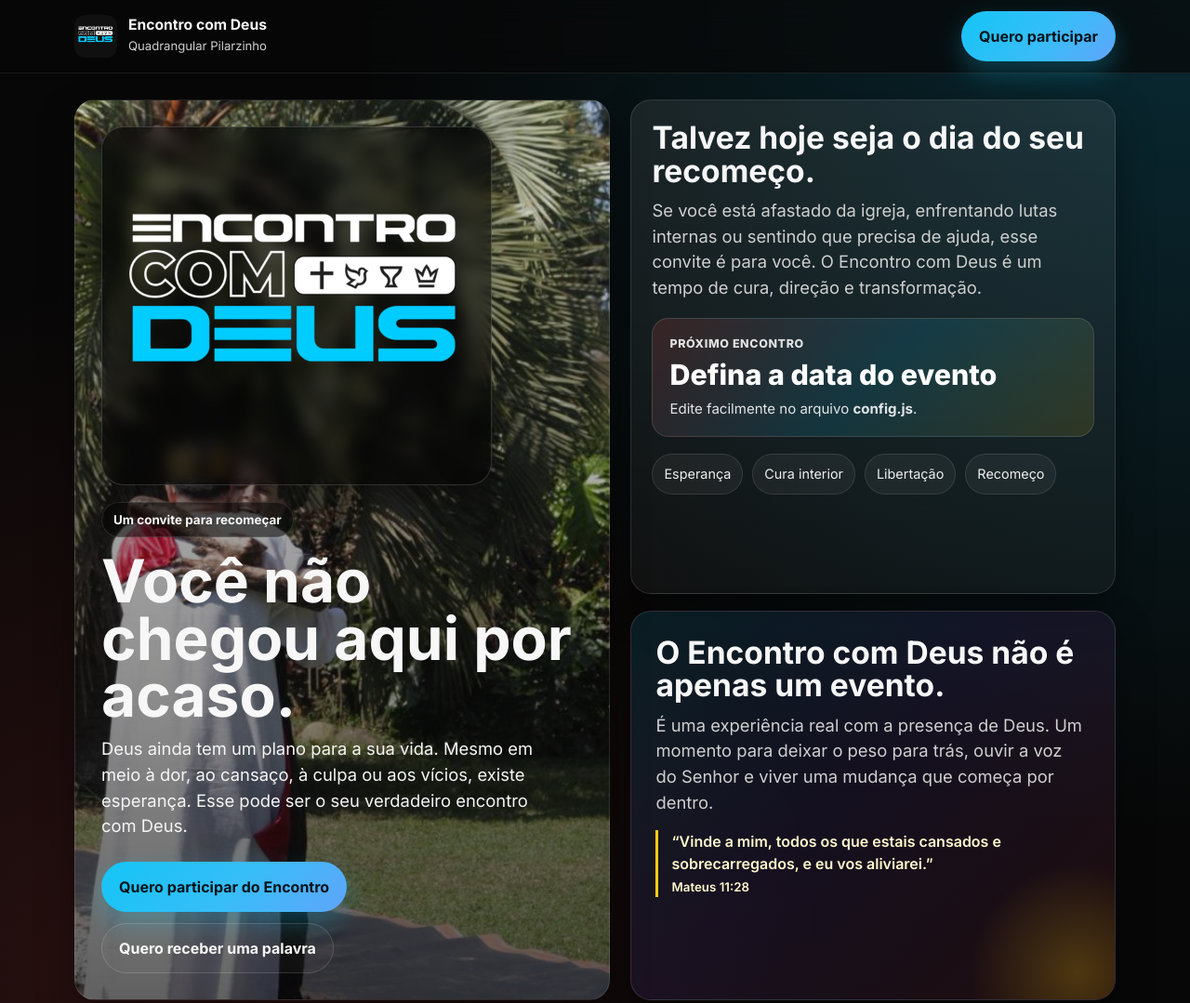
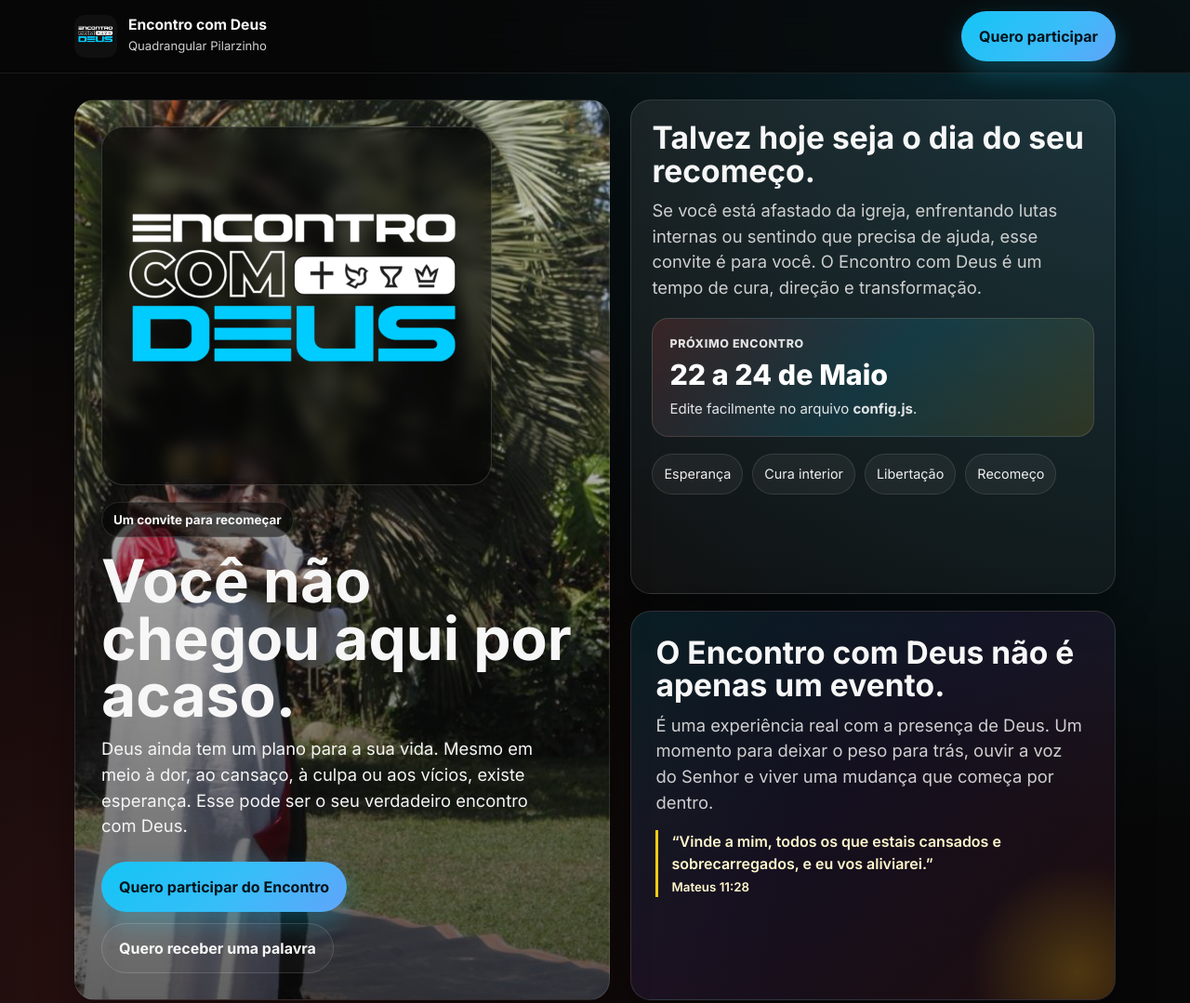
Before and after one commit to pilarzinhoquadrangular-arch/ieqpilarzinho, a plain HTML site: page index.html in a window 1280 px wide. Shown: the top 1079 px of the page at 93% size. Drawn offline with Linux system fonts and the light colour scheme.

Commit message:
Update index.html

```diff
--- a/index.html
+++ b/index.html
@@ -760,10 +760,14 @@
   (function () {
     const btn = document.getElementById('formButton');
     const alertBox = document.getElementById('formAlert');
-      const hasConfig = typeof window.ENCONTRO_CONFIG === 'object' && !!window.ENCONTRO_CONFIG.googleFormsUrl;
+    const eventDateEl = document.getElementById('event-date');
 
-      if (hasConfig) {
-        btn.href = window.ENCONTRO_CONFIG.googleFormsUrl;
+    const config = window.ENCONTRO_CONFIG || {};
+    const hasFormUrl = !!config.googleFormsUrl;
+    const hasEventDate = !!config.eventDate;
+
+    if (hasFormUrl) {
+      btn.href = config.googleFormsUrl;
       alertBox.style.display = 'none';
     } else {
       btn.href = '#';
@@ -772,7 +776,9 @@
         alert('Falta inserir o link do Google Forms em config.js para ativar a inscrição.');
       });
     }
+
+    if (hasEventDate) {
+      eventDateEl.textContent = config.eventDate;
+    }
   })();
 </script>
-</body>
-</html>
```
Lines whose indentation alone changed are shown as unchanged.
